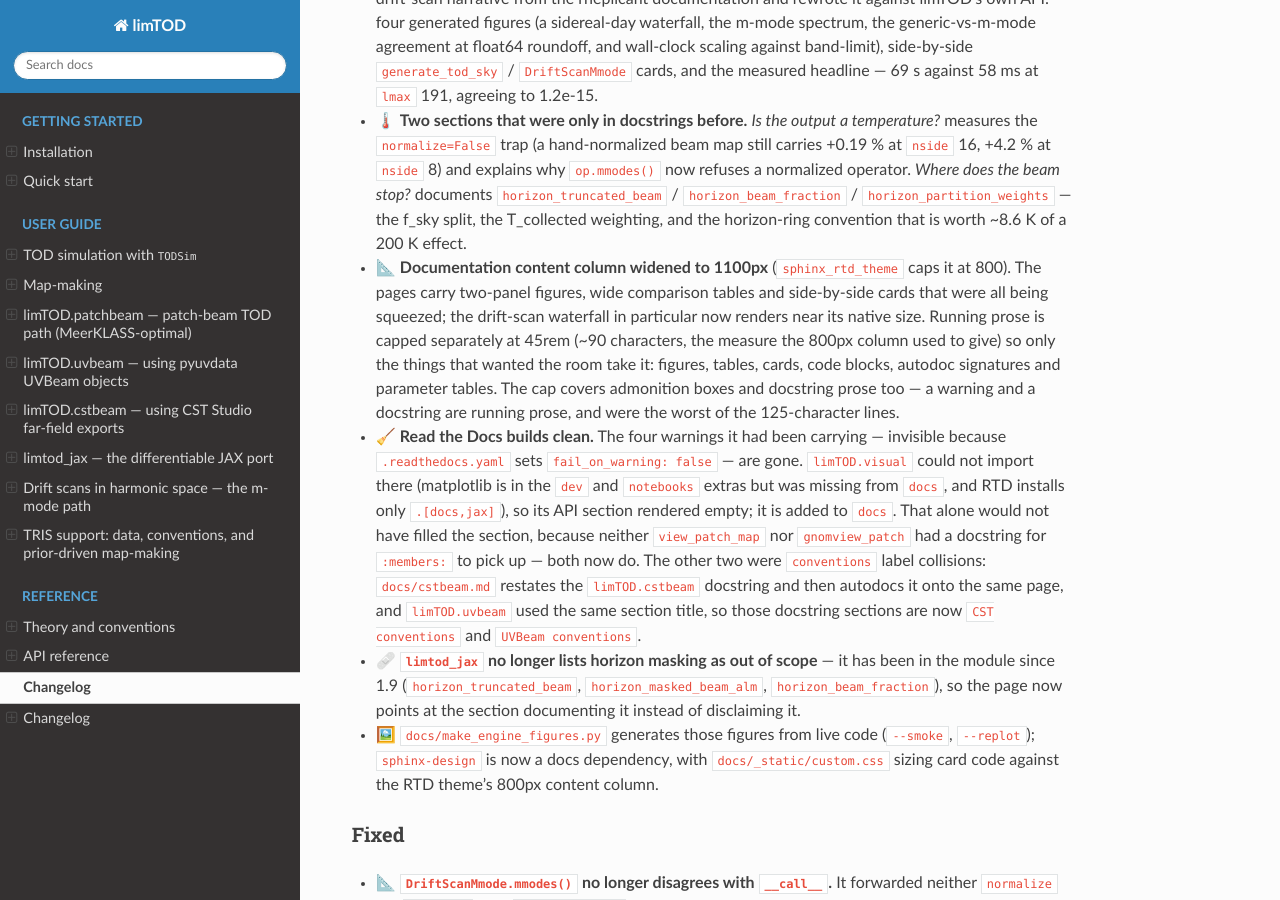
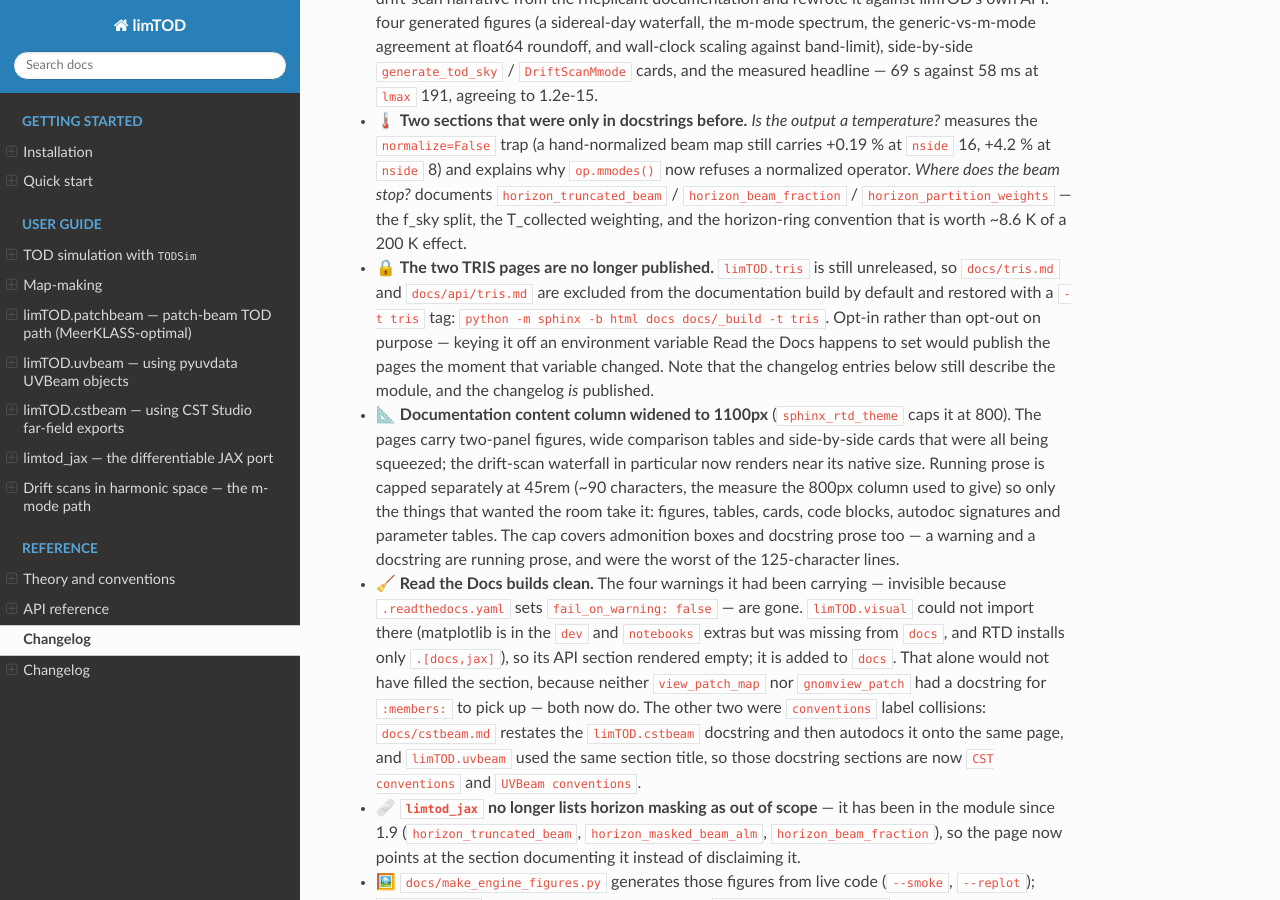
Before and after one commit to zzhang0123/limTOD, a Sphinx documentation site: the page built from docs/changelog.md, in a window 1280 px wide and 900 px high, scrolled down 1274 px. Built offline with Sphinx 7.4.7 and the Read the Docs theme 3.1.0, drawn with Linux system fonts in a browser that asks for light colours.

Commit message:
docs: keep the TRIS pages out of the published build
limTOD.tris is unreleased, so docs/tris.md and docs/api/tris.md are excluded
from the documentation build and restored with a tag:

    python -m sphinx -b html docs docs/_build -t tris

The switch is opt-IN, and that is the point. The obvious implementation keys
off READTHEDOCS, which Read the Docs sets in its build environment -- but that
fails OPEN: if the variable is ever renamed, or does not reach the build, the
pages publish and nothing says so. This way the default is exclusion, the
default is what Read the Docs runs, and only a deliberate `-t tris` brings
them back.

suppress_warnings is scoped to the same branch, so `toc.excluded` is silenced
only on the build that deliberately excludes those two documents; a genuinely
broken toctree entry on any other page still surfaces.

Verified on both builds. Default: no tris.html, no api/tris.html, no sidebar
entry, zero hrefs pointing at either page anywhere in the output, and zero
TRIS entries in objects.inv -- so nothing links to a 404 and no intersphinx
consumer can resolve one. Tagged: both pages present and in the sidebar. Both
builds succeed with no warnings.

README's page table linked to the RTD page, which would now 404; it points at
docs/tris.md instead, which renders on GitHub.

What this does NOT remove: the changelog describes limTOD.tris and names its
functions, and the changelog is published, so those strings remain in the
search index of the built site. Removing them would mean editing history
rather than configuring a build, which is a separate decision.

Co-Authored-By: Claude Opus 5 <noreply@anthropic.com>

```diff
--- a/CHANGELOG.md
+++ b/CHANGELOG.md
@@ -66,6 +66,14 @@ and this project adheres to [Semantic Versioning](https://semver.org/spec/v2.0.0
   `horizon_truncated_beam` / `horizon_beam_fraction` / `horizon_partition_weights`
   — the f_sky split, the T_collected weighting, and the horizon-ring
   convention that is worth ~8.6 K of a 200 K effect.
+- 🔒 **The two TRIS pages are no longer published.** `limTOD.tris` is still
+  unreleased, so `docs/tris.md` and `docs/api/tris.md` are excluded from the
+  documentation build by default and restored with a `-t tris` tag:
+  `python -m sphinx -b html docs docs/_build -t tris`. Opt-in rather than
+  opt-out on purpose — keying it off an environment variable Read the Docs
+  happens to set would publish the pages the moment that variable changed.
+  Note that the changelog entries below still describe the module, and the
+  changelog *is* published.
 - 📐 **Documentation content column widened to 1100px** (`sphinx_rtd_theme`
   caps it at 800). The pages carry two-panel figures, wide comparison tables
   and side-by-side cards that were all being squeezed; the drift-scan
--- a/docs/conf.py
+++ b/docs/conf.py
@@ -67,6 +67,25 @@ html_static_path = ["_static"]
 html_css_files = ["custom.css"]
 exclude_patterns = ["_build", "README.md", "superpowers/**"]
 
+# TRIS is unreleased (see the Unreleased section of the changelog), so its two
+# pages are NOT published. Build them locally with:
+#
+#     python -m sphinx -b html docs docs/_build -t tris
+#
+# The switch is opt-IN rather than opt-out on purpose. Keying it off an
+# environment variable that Read the Docs happens to set would publish the
+# pages the moment that variable changed name or failed to reach the build;
+# this way the default -- which is what Read the Docs runs -- excludes them,
+# and only a deliberate `-t tris` brings them back.
+#
+# `toc.excluded` is the warning for the two toctree entries that then point at
+# excluded documents. It is suppressed only on the non-TRIS build, so a
+# genuinely broken toctree entry elsewhere still fails to go unnoticed.
+suppress_warnings: list[str] = []
+if not tags.has("tris"):  # noqa: F821 -- `tags` is injected by Sphinx
+    exclude_patterns += ["tris.md", "api/tris.md"]
+    suppress_warnings.append("toc.excluded")
+
 html_theme = "sphinx_rtd_theme"
 html_title = f"limTOD {release}"
 html_theme_options = {
```
Also changed, not shown: README.md (+1 -1 lines).
